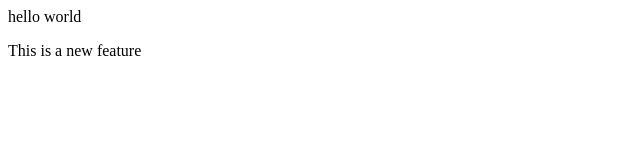
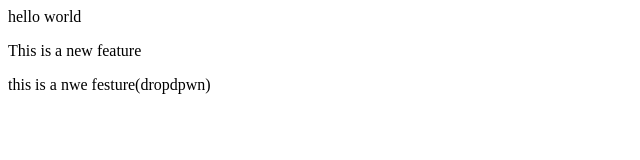
Before and after one commit to dipankarpaul0001/myfirst-github, a plain HTML site: page index.html in a window 1280 px wide. Shown: the whole page, without its empty margins (0-640 px from the left). Drawn offline with Linux system fonts and the light colour scheme.

Commit message:
Add new breakdown

```diff
--- a/index.html
+++ b/index.html
@@ -1,2 +1,3 @@
 <p>hello world</p>
 <p>This is a new feature</p>
+<p>this is a nwe festure(dropdpwn)</p>
```
